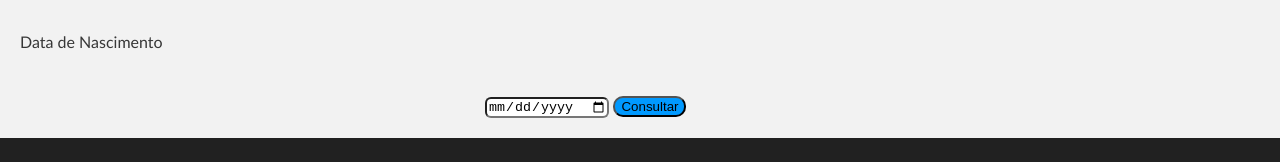
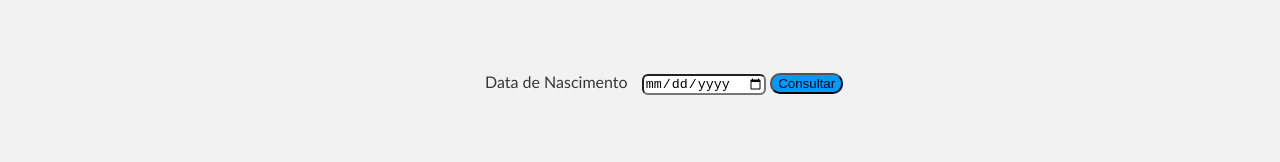
Before and after one commit to robertocunhazs/contador, a plain HTML site: page index.html in a window 1280 px wide. Shown: the top 162 px of the page. Drawn offline with Linux system fonts and the light colour scheme.

Commit message:
Posição do input

```diff
--- a/index.html
+++ b/index.html
@@ -8,17 +8,16 @@
 
     <link rel="stylesheet" type="text/css" media="screen" href="stylesheets/stylesheet.css">
 
-    <title>Contador</title>
+    <title>Contador de vida</title>
   </head>
 
   <body>
 
     <form action="" method="post" name="txtForm" onsubmit="javascript: return test() ">
-<p>Data de Nascimento</p><br />
-<input type="date" name="nome" />
-<input type="submit" value="Consultar" class="buttom" />
+<div class="datanasc">Data de Nascimento <input type="date" name="nome" />
+<input type="submit" value="Consultar" class="buttom" /></div>
 </form>
-<canvas id="canvas" height="200" width="1000" ></canvas>
+<canvas id="canvas" height="400" width="1000" ></canvas>
 <script language="javascript" type="text/javascript">
 var canvas = document.getElementById('canvas');
 var ctx = canvas.getContext('2d');
@@ -49,13 +48,12 @@ ctx.fillRect(0, 0, canvas.width, canvas.height);
 ctx.closePath();
 ctx.fillStyle="white";
 ctx.font = "40px Courier New";
-ctx.fillText("Você tem "+tempo+" segundos de vida", 100, 80);
+ctx.fillText("Você tem "+tempo+" segundos de vida", 300, 200);
 tempo--;
 }
 return false;
 }
 
 </script>
-<div id="contador"></div>
   </body>
 </html>
--- a/stylesheets/stylesheet.css
+++ b/stylesheets/stylesheet.css
@@ -9,7 +9,8 @@ by Jason Costello, @jsncostello
 MeyerWeb Reset
 *******************************************************************************/
 input[type=date]{
-	margin-left: 37.5%;
+	margin-left: 10px;
+	left: 37.5%;
 	top: 30px;
 	border-radius: 6px;
 	}
@@ -17,13 +18,16 @@ input.buttom{
 	border-radius: 10px;
 	background-color:#09F;
 	}
+.datanasc{
+	margin-top: 50px;
+	margin-bottom: 50px;
+	margin-left: 37.5%;
+}
 canvas{
-	margin-top: 200px;
 	margin-left: 100px;
 	}
-p{	margin-bottom: 0px;
-	margin-top: 0;
-	left:37.5%;
+p{
+
 	font-family:"Trebuchet MS", Arial, Helvetica, sans-serif;
 	font-size:18px;
 }
```
